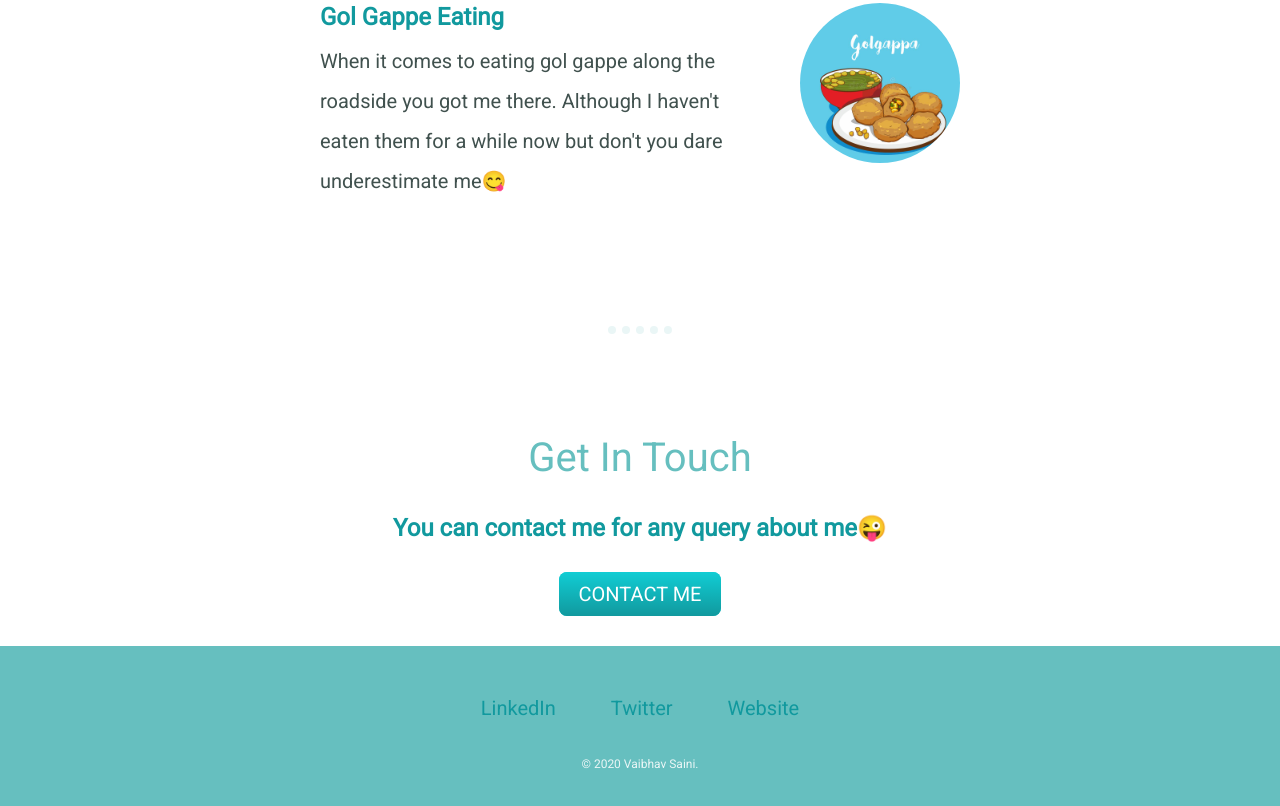
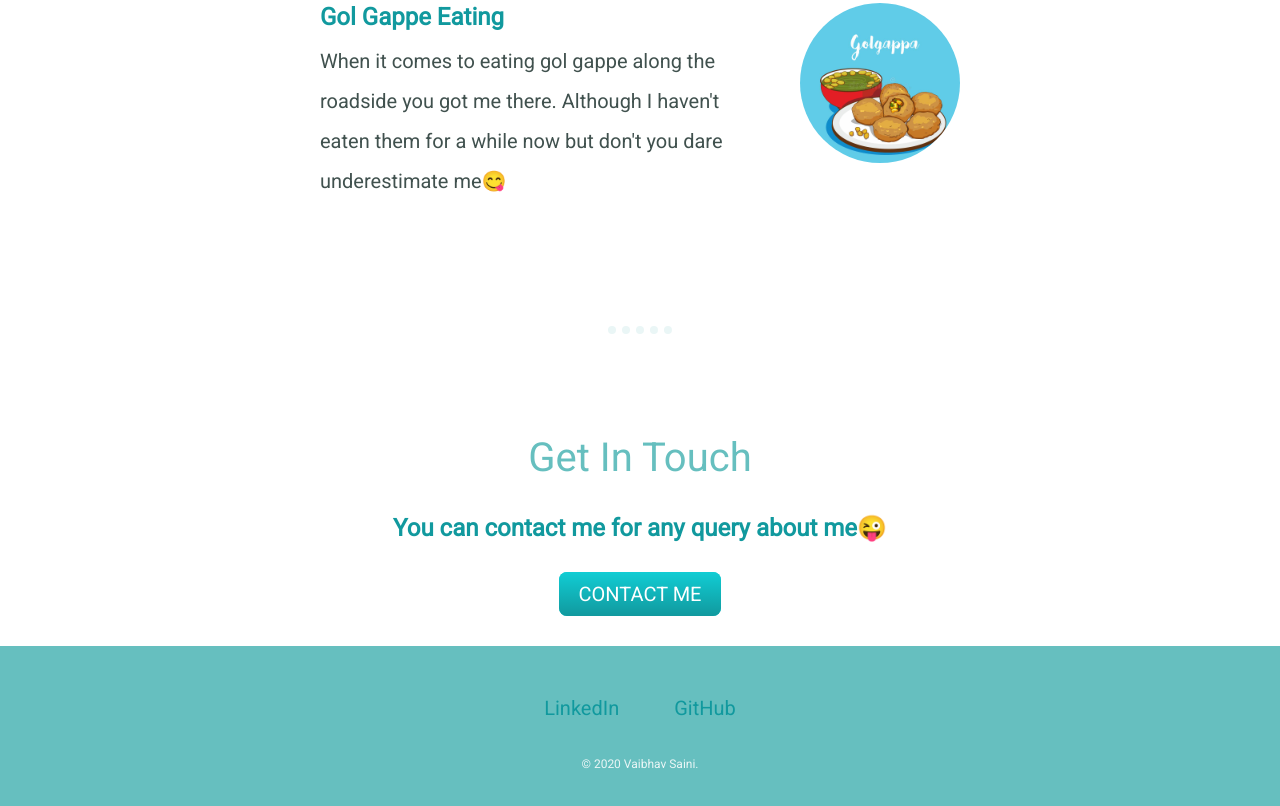
Before and after one commit to vaibhav19mark1/CV, a plain HTML site: page index.html in a window 1280 px wide. Shown: the part 2053-2859 px from the top of the page. Drawn offline with Linux system fonts and the light colour scheme.

Commit message:
Update index.html

```diff
--- a/index.html
+++ b/index.html
@@ -43,13 +43,12 @@
     <div class="contact-me">
       <h2>Get In Touch</h2>
       <h3 class="query">You can contact me for any query about me😜</h3>
-      <a class="btn" href="mailto:vaibhavtushar19@email.com">CONTACT ME</a>
+      <a class="btn" href="mailto:vaibhavtushar19@gmail.com">CONTACT ME</a>
     </div>
   </div>
   <div class="bottom-container">
     <a class="footer-link" href="https://www.linkedin.com/">LinkedIn</a>
-    <a class="footer-link" href="https://twitter.com/">Twitter</a>
-    <a class="footer-link" href="https://www.appbrewery.co/">Website</a>
+    <a class="footer-link" href="https://github.com/vaibhav19mark1">GitHub</a>
     <p class="copyright">© 2020 Vaibhav Saini.</p>
   </div>
 
```
